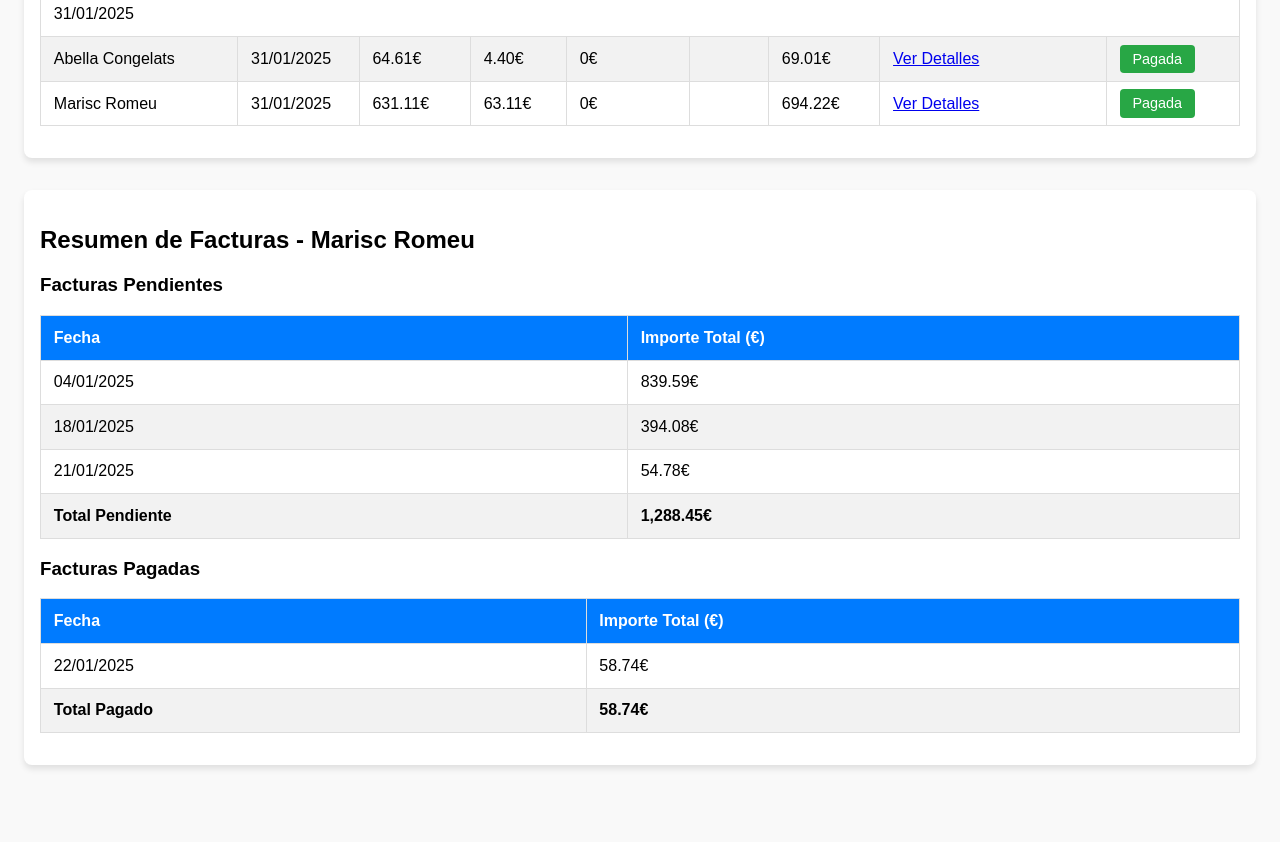
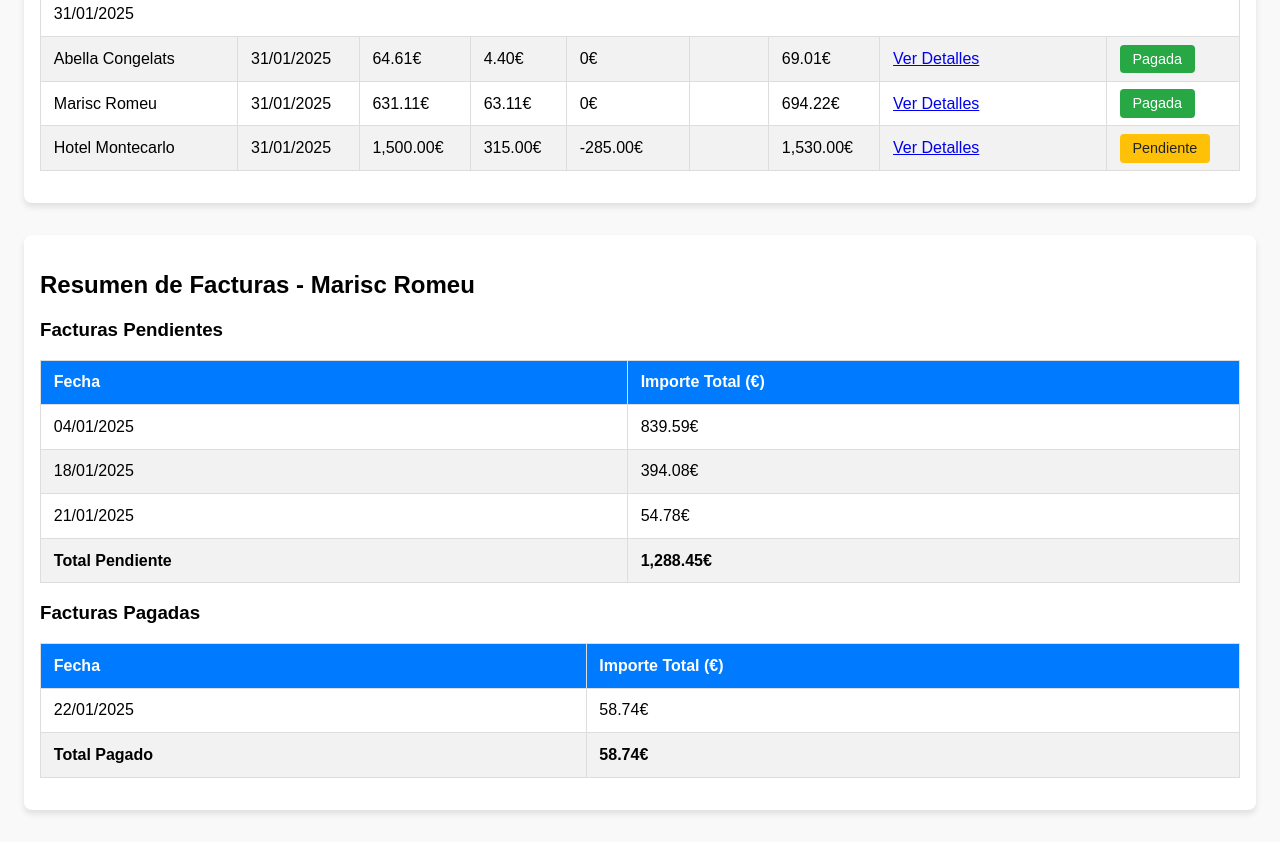
Before and after one commit to JTechNoLogic/Gesti-n-de-facturas, a plain HTML site: page index.html in a window 1280 px wide. Shown: the part 3780-4622 px from the top of the page. Before the commit the page ends 4577 px from the top, so only its background shows below. Drawn offline with Linux system fonts and the light colour scheme.

Commit message:
Enero sin imgs

```diff
--- a/index.html
+++ b/index.html
@@ -711,6 +711,17 @@
                     <td><a href="Facturas/Marisc Romeu 31.jpeg">Ver Detalles</a></td>
                     <td><span class="status paid">Pagada</span></td>
                 </tr>
+                <tr>
+                    <td>Hotel Montecarlo</td>
+                    <td>31/01/2025</td>
+                    <td>1,500.00€</td>
+                    <td>315.00€</td>
+                    <td>-285.00€</td>
+                    <td></td>
+                    <td>1,530.00€</td>
+                    <td><a href="Facturas/Hotel Montecarlo 31.jpeg">Ver Detalles</a></td>
+                    <td><span class="status pending">Pendiente</span></td>
+                </tr>
             </tbody>
         </table>
     </div>
```
